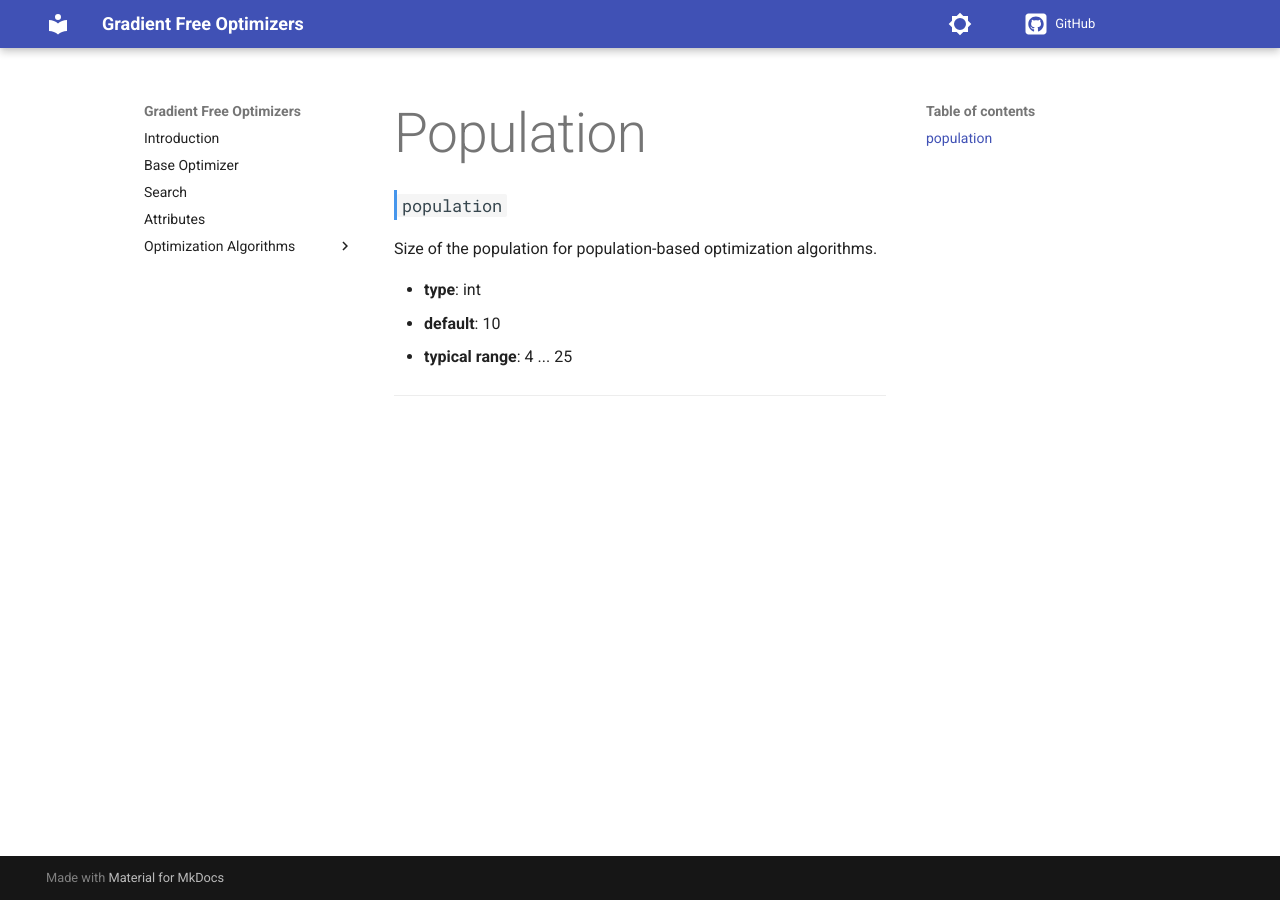
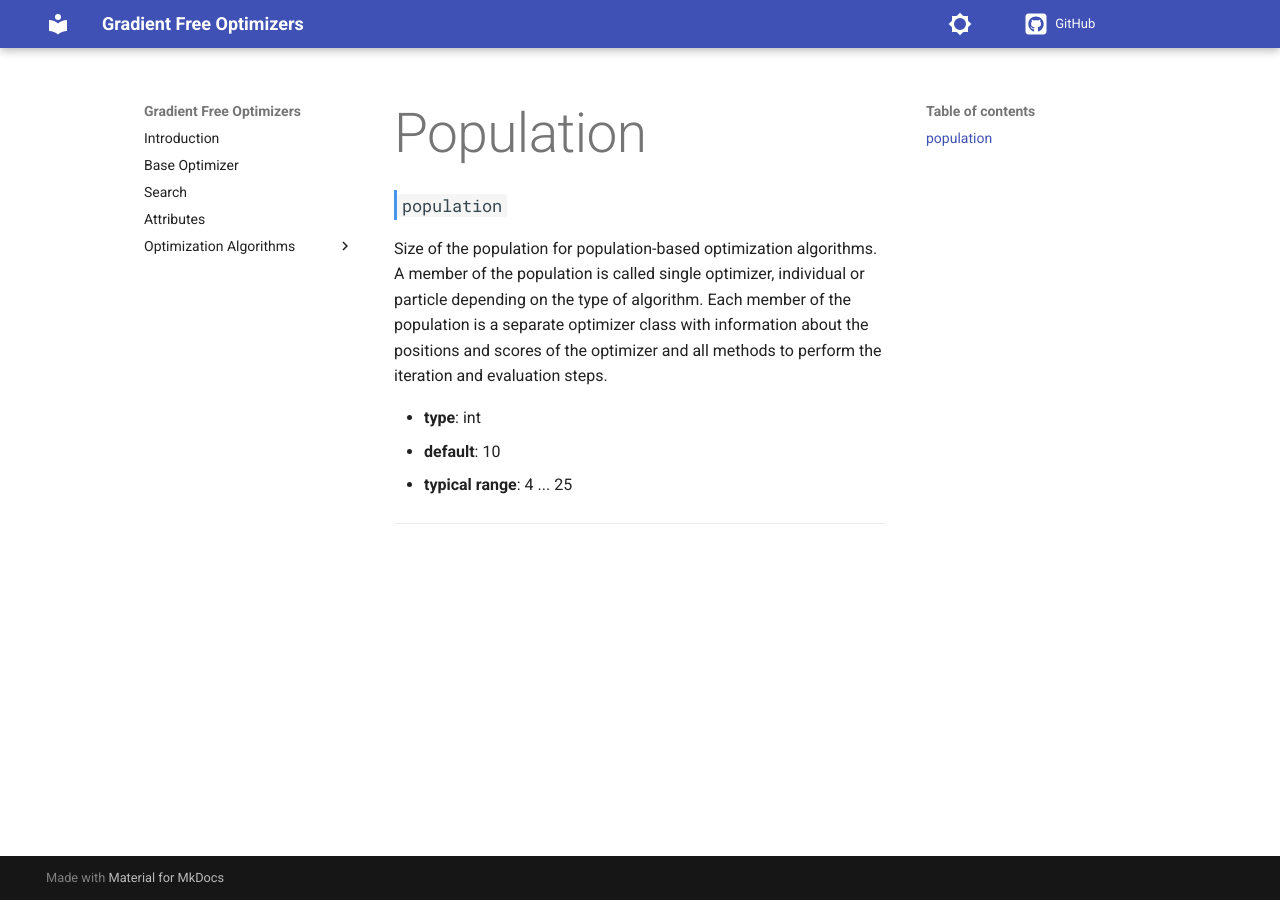
Before and after one commit to SimonBlanke/gradient-free-optimizers-documentation, an MkDocs documentation site: the page built from docs/parameters/population.md, in a window 1280 px wide. Built offline with MkDocs 1.6.1 and Material for MkDocs 9.7.7, drawn with Linux system fonts in a browser that asks for light colours; comment, search, counter and statistics services are not loaded; the version menu is left out.

Commit message:
update population parameter

```diff
--- a/docs/parameters/population.md
+++ b/docs/parameters/population.md
@@ -1,6 +1,6 @@
 ### `population`
 
-Size of the population for population-based optimization algorithms.
+Size of the population for population-based optimization algorithms. A member of the population is called single optimizer, individual or particle depending on the type of algorithm. Each member of the population is a separate optimizer class with information about the positions and scores of the optimizer and all methods to perform the iteration and evaluation steps.
 
 
   - **type**: int
```
